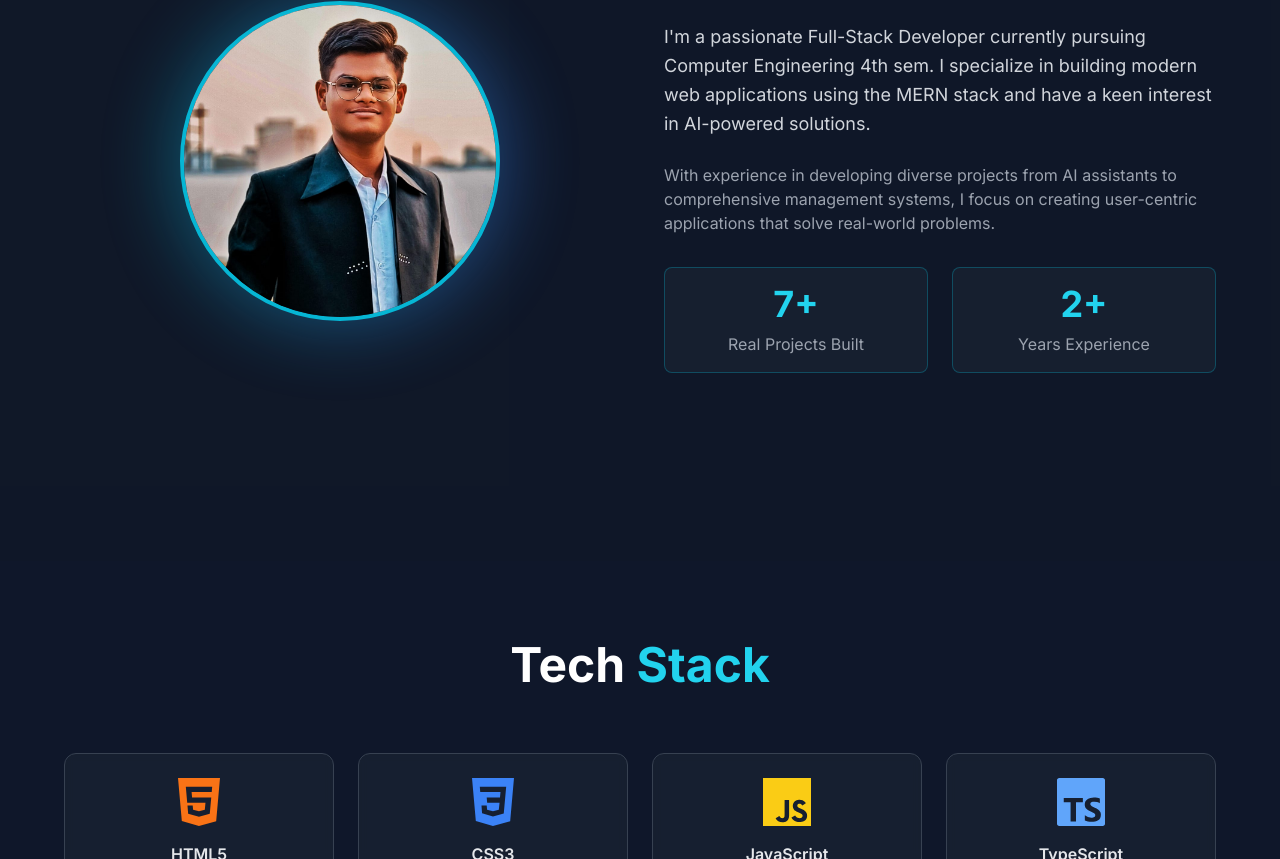
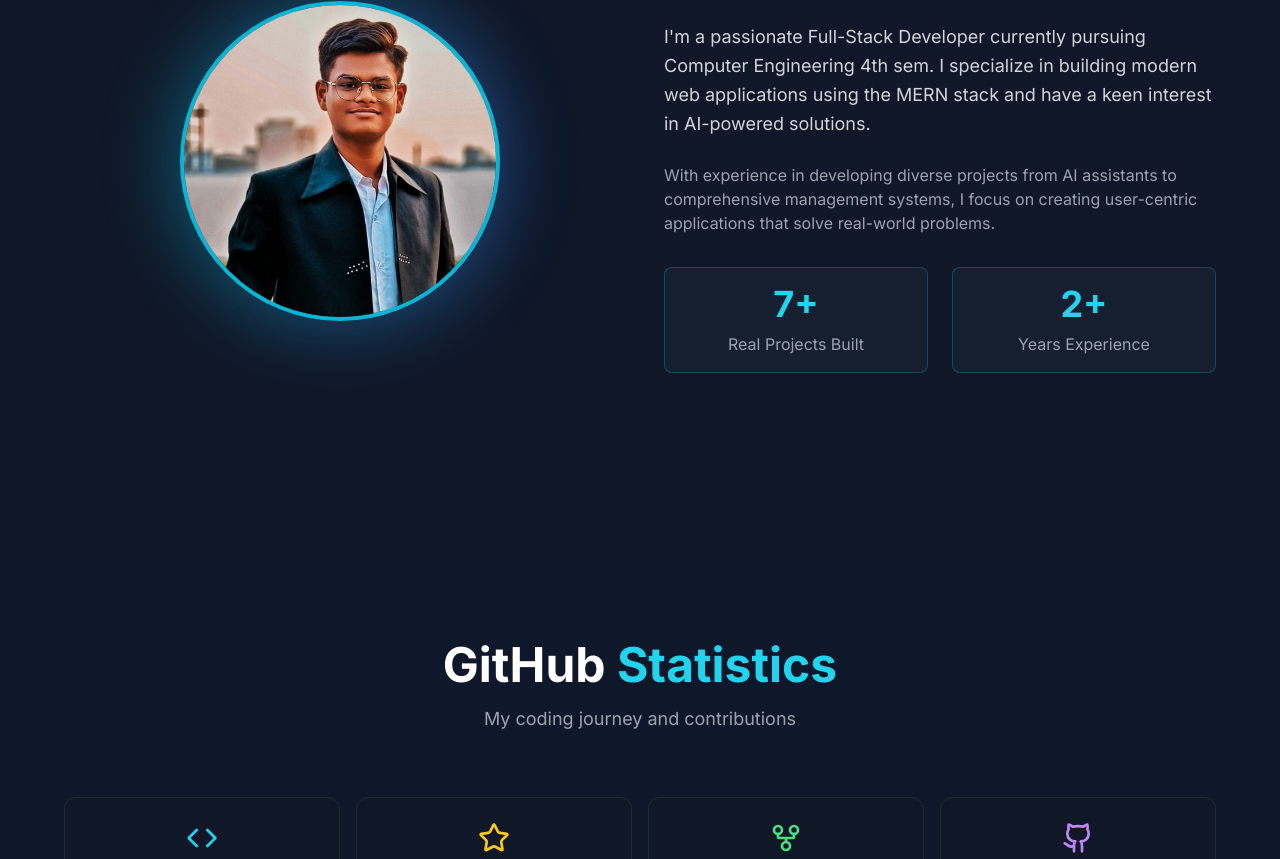
Before and after one commit to rajan-parmar-23102006/rajanparmar, a Next.js app in the folder rajan-portfolio/: page / in a window 1280 px wide. Shown: the part 1039-1898 px from the top of the page. Built offline with nearby package versions, Linux system fonts and the light colour scheme.

Commit message:
add github statitics

```diff
--- a/rajan-portfolio/app/page.tsx
+++ b/rajan-portfolio/app/page.tsx
@@ -1,6 +1,7 @@
 import Navbar from "@/components/Navbar";
 import Hero from "@/components/Hero";
 import About from "@/components/About";
+import GitHubStats from "@/components/GitHubStats"; // ← Add this import
 import Skills from "@/components/Skills";
 import Projects from "@/components/Projects";
 import Experience from "@/components/Experience";
@@ -14,6 +15,7 @@ export default function Home() {
       <Navbar />
       <Hero />
       <About />
+      <GitHubStats />
       <Skills />
       <Projects />
       <Experience />
--- /dev/null
+++ b/rajan-portfolio/components/GitHubStats.tsx
@@ -0,0 +1,170 @@
+"use client";
+
+import { motion } from "framer-motion";
+import SectionWrapper from "./ui/SectionWrapper";
+import { Github, GitFork, Star, Code } from "lucide-react";
+
+export default function GitHubStats() {
+  const username = "rajan-parmar-23102006"; // Your GitHub username
+
+  const stats = [
+    {
+      icon: Code,
+      label: "Total Commits",
+      value: "500+",
+      color: "text-cyan-400",
+    },
+    {
+      icon: Star,
+      label: "Stars Earned",
+      value: "50+",
+      color: "text-yellow-400",
+    },
+    {
+      icon: GitFork,
+      label: "Repositories",
+      value: "30+",
+      color: "text-green-400",
+    },
+    {
+      icon: Github,
+      label: "Contributions",
+      value: "Active",
+      color: "text-purple-400",
+    },
+  ];
+
+  return (
+    <SectionWrapper id="github-stats">
+      <div className="max-w-6xl w-full">
+        {/* Section Title */}
+        <motion.div
+          className="text-center mb-16"
+          initial={{ opacity: 0, y: 30 }}
+          whileInView={{ opacity: 1, y: 0 }}
+          viewport={{ once: true }}
+          transition={{ duration: 0.6 }}
+        >
+          <h2 className="text-4xl md:text-5xl font-bold mb-4">
+            GitHub <span className="text-cyan-400">Statistics</span>
+          </h2>
+          <p className="text-gray-400 text-lg">
+            My coding journey and contributions
+          </p>
+        </motion.div>
+
+        {/* Quick Stats Cards */}
+        <div className="grid grid-cols-2 md:grid-cols-4 gap-4 mb-12">
+          {stats.map((stat, index) => (
+            <motion.div
+              key={stat.label}
+              className="bg-gray-900/80 border border-gray-800 rounded-xl p-6 hover:border-cyan-400/50 transition-all duration-300 text-center group"
+              initial={{ opacity: 0, y: 20 }}
+              whileInView={{ opacity: 1, y: 0 }}
+              viewport={{ once: true }}
+              transition={{ delay: index * 0.1 }}
+              whileHover={{ y: -5 }}
+            >
+              <stat.icon
+                className={`${stat.color} w-8 h-8 mx-auto mb-3 group-hover:scale-110 transition-transform`}
+              />
+              <p className="text-gray-400 text-sm mb-1">{stat.label}</p>
+              <p className="text-2xl font-bold text-white">{stat.value}</p>
+            </motion.div>
+          ))}
+        </div>
+
+        {/* GitHub Stats Cards */}
+        <div className="grid grid-cols-1 lg:grid-cols-2 gap-6 mb-6">
+          {/* GitHub Stats Card */}
+          <motion.div
+            className="bg-gray-900/80 border border-gray-800 rounded-xl p-4 hover:border-cyan-400/50 transition-all duration-300 overflow-hidden"
+            initial={{ opacity: 0, x: -50 }}
+            whileInView={{ opacity: 1, x: 0 }}
+            viewport={{ once: true }}
+            transition={{ duration: 0.6 }}
+          >
+            <img
+              src={`https://github-readme-stats.vercel.app/api?username=${username}&show_icons=true&theme=dark&bg_color=1a1a2e&border_color=06b6d4&icon_color=06b6d4&text_color=ffffff&title_color=06b6d4&hide_border=true`}
+              alt="GitHub Stats"
+              className="w-full h-auto rounded-lg"
+              loading="lazy"
+            />
+          </motion.div>
+
+          {/* GitHub Streak Card */}
+          <motion.div
+            className="bg-gray-900/80 border border-gray-800 rounded-xl p-4 hover:border-cyan-400/50 transition-all duration-300 overflow-hidden"
+            initial={{ opacity: 0, x: 50 }}
+            whileInView={{ opacity: 1, x: 0 }}
+            viewport={{ once: true }}
+            transition={{ duration: 0.6 }}
+          >
+            <img
+              src={`https://github-readme-streak-stats.herokuapp.com/?user=${username}&theme=dark&background=1a1a2e&border=06b6d4&stroke=06b6d4&ring=06b6d4&fire=06b6d4&currStreakLabel=06b6d4&sideLabels=ffffff&currStreakNum=ffffff&dates=ffffff&sideNums=ffffff&hide_border=true`}
+              alt="GitHub Streak"
+              className="w-full h-auto rounded-lg"
+              loading="lazy"
+            />
+          </motion.div>
+        </div>
+
+        {/* Top Languages */}
+        <div className="grid grid-cols-1 lg:grid-cols-2 gap-6">
+          {/* Languages Card */}
+          <motion.div
+            className="bg-gray-900/80 border border-gray-800 rounded-xl p-4 hover:border-cyan-400/50 transition-all duration-300 overflow-hidden"
+            initial={{ opacity: 0, y: 50 }}
+            whileInView={{ opacity: 1, y: 0 }}
+            viewport={{ once: true }}
+            transition={{ duration: 0.6 }}
+          >
+            <img
+              src={`https://github-readme-stats.vercel.app/api/top-langs/?username=${username}&layout=compact&theme=dark&bg_color=1a1a2e&border_color=06b6d4&text_color=ffffff&title_color=06b6d4&hide_border=true`}
+              alt="Top Languages"
+              className="w-full h-auto rounded-lg"
+              loading="lazy"
+            />
+          </motion.div>
+
+          {/* Activity Graph */}
+          <motion.div
+            className="bg-gray-900/80 border border-gray-800 rounded-xl p-4 hover:border-cyan-400/50 transition-all duration-300 overflow-hidden"
+            initial={{ opacity: 0, y: 50 }}
+            whileInView={{ opacity: 1, y: 0 }}
+            viewport={{ once: true }}
+            transition={{ duration: 0.6, delay: 0.2 }}
+          >
+            <img
+              src={`https://github-readme-activity-graph.vercel.app/graph?username=${username}&theme=react-dark&bg_color=1a1a2e&color=06b6d4&line=06b6d4&point=ffffff&area=true&hide_border=true`}
+              alt="Contribution Graph"
+              className="w-full h-auto rounded-lg"
+              loading="lazy"
+            />
+          </motion.div>
+        </div>
+
+        {/* View GitHub Profile Button */}
+        <motion.div
+          className="text-center mt-12"
+          initial={{ opacity: 0, y: 20 }}
+          whileInView={{ opacity: 1, y: 0 }}
+          viewport={{ once: true }}
+          transition={{ duration: 0.6, delay: 0.4 }}
+        >
+          <motion.a
+            href={`https://github.com/${username}`}
+            target="_blank"
+            rel="noopener noreferrer"
+            className="inline-flex items-center gap-3 px-8 py-4 bg-gradient-to-r from-cyan-500 to-blue-500 text-white font-semibold rounded-lg hover:shadow-lg hover:shadow-cyan-500/50 transition-all duration-300 group"
+            whileHover={{ scale: 1.05 }}
+            whileTap={{ scale: 0.95 }}
+          >
+            <Github className="w-5 h-5 group-hover:rotate-12 transition-transform" />
+            View Full GitHub Profile
+          </motion.a>
+        </motion.div>
+      </div>
+    </SectionWrapper>
+  );
+}
```
